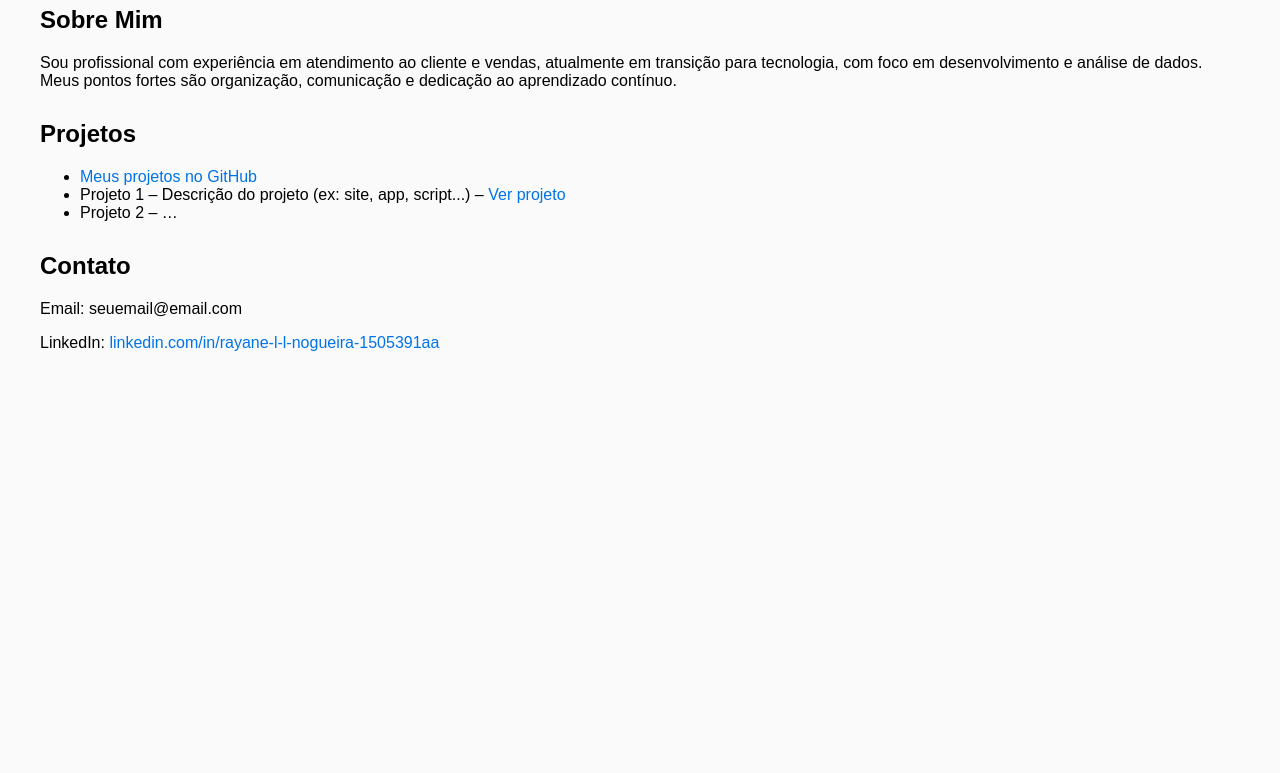
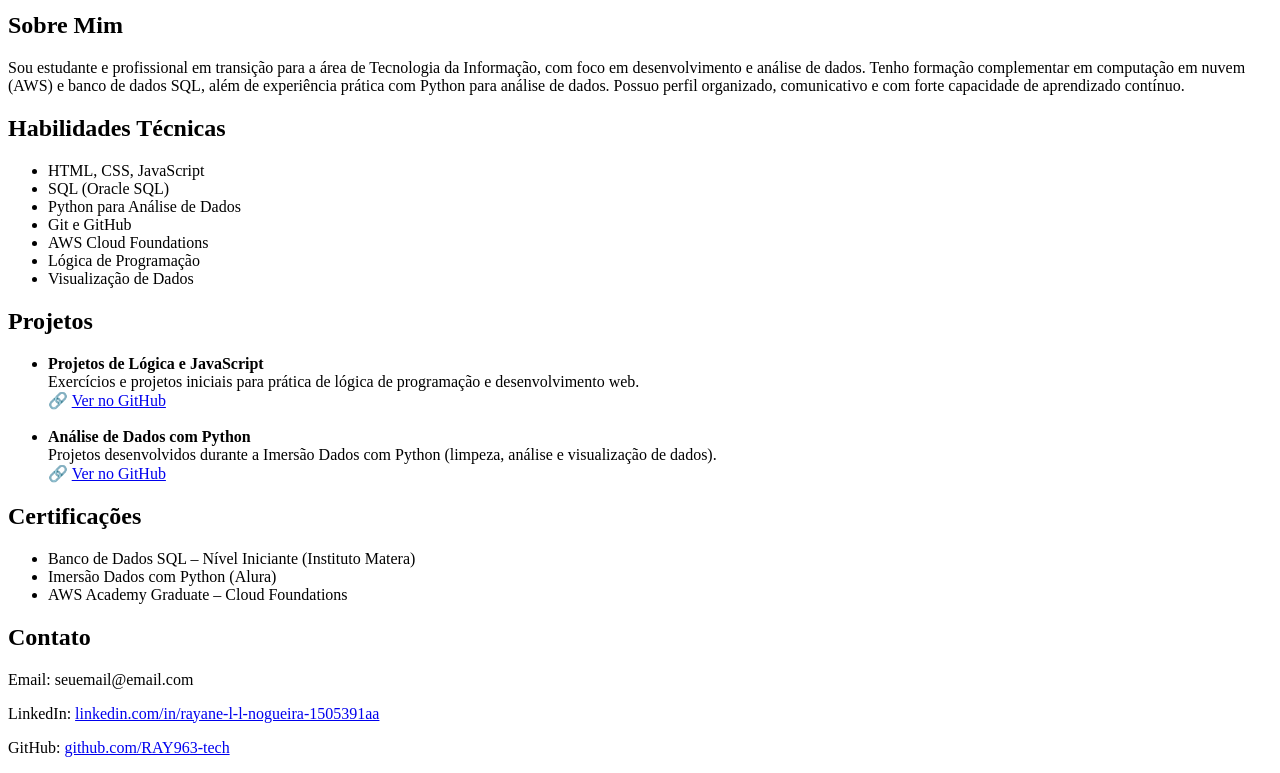
Before and after one commit to RAY963-tech/RAY963-tech.github.io, a plain HTML site: page index.html in a window 1280 px wide. Shown: the part 92-865 px from the top of the page. Before the commit the page ends 800 px from the top, so only its background shows below. Drawn offline with Linux system fonts and the light colour scheme.

Commit message:
Update index.html

```diff
--- a/index.html
+++ b/index.html
@@ -1,37 +1,69 @@
-<!DOCTYPE html>
-<html lang="pt-BR">
-<head>
-  <meta charset="UTF-8">
-  <meta name="viewport" content="width=device-width, initial-scale=1.0">
-  <title>Portfólio | Rayane Nogueira</title>
-  <style>
-    body { font-family: Arial, sans-serif; margin: 40px; background: #fafafa; }
-    h1 { color: #222; }
-    .section { margin-bottom: 30px; }
-    a { color: #0073e6; text-decoration: none; }
-  </style>
-</head>
-<body>
-  <h1>Portfólio – Rayane Leandro de Lima Nogueira</h1>
+<h1>Rayane Leandro de Lima Nogueira</h1>
+<p><strong>Estudante de Tecnologia | Análise de Dados | Cloud | Desenvolvimento</strong></p>
 
 <div class="section">
   <h2>Sobre Mim</h2>
-    <p>Sou profissional com experiência em atendimento ao cliente e vendas, atualmente em transição para tecnologia, com foco em desenvolvimento e análise de dados. Meus pontos fortes são organização, comunicação e dedicação ao aprendizado contínuo.</p>
+  <p>
+    Sou estudante e profissional em transição para a área de Tecnologia da Informação,
+    com foco em desenvolvimento e análise de dados. Tenho formação complementar em
+    computação em nuvem (AWS) e banco de dados SQL, além de experiência prática com
+    Python para análise de dados. Possuo perfil organizado, comunicativo e com forte
+    capacidade de aprendizado contínuo.
+  </p>
+</div>
+
+<div class="section">
+  <h2>Habilidades Técnicas</h2>
+  <ul>
+    <li>HTML, CSS, JavaScript</li>
+    <li>SQL (Oracle SQL)</li>
+    <li>Python para Análise de Dados</li>
+    <li>Git e GitHub</li>
+    <li>AWS Cloud Foundations</li>
+    <li>Lógica de Programação</li>
+    <li>Visualização de Dados</li>
+  </ul>
 </div>
 
 <div class="section">
   <h2>Projetos</h2>
   <ul>
-      <li><a href="https://github.com/RAY963-tech">Meus projetos no GitHub</a></li>
-      <li>Projeto 1 – Descrição do projeto (ex: site, app, script...) – <a href="#">Ver projeto</a></li>
-      <li>Projeto 2 – …</li>
+    <li>
+      <strong>Projetos de Lógica e JavaScript</strong><br>
+      Exercícios e projetos iniciais para prática de lógica de programação e desenvolvimento web.<br>
+      🔗 <a href="https://github.com/RAY963-tech" target="_blank">Ver no GitHub</a>
+    </li>
+    <br>
+    <li>
+      <strong>Análise de Dados com Python</strong><br>
+      Projetos desenvolvidos durante a Imersão Dados com Python (limpeza, análise e visualização de dados).<br>
+      🔗 <a href="https://github.com/RAY963-tech" target="_blank">Ver no GitHub</a>
+    </li>
+  </ul>
+</div>
+
+<div class="section">
+  <h2>Certificações</h2>
+  <ul>
+    <li>Banco de Dados SQL – Nível Iniciante (Instituto Matera)</li>
+    <li>Imersão Dados com Python (Alura)</li>
+    <li>AWS Academy Graduate – Cloud Foundations</li>
   </ul>
 </div>
 
 <div class="section">
   <h2>Contato</h2>
   <p>Email: seuemail@email.com</p>
-    <p>LinkedIn: <a href="https://www.linkedin.com/in/rayane-l-l-nogueira-1505391aa">linkedin.com/in/rayane-l-l-nogueira-1505391aa</a></p>
+  <p>
+    LinkedIn:
+    <a href="https://www.linkedin.com/in/rayane-l-l-nogueira-1505391aa" target="_blank">
+      linkedin.com/in/rayane-l-l-nogueira-1505391aa
+    </a>
+  </p>
+  <p>
+    GitHub:
+    <a href="https://github.com/RAY963-tech" target="_blank">
+      github.com/RAY963-tech
+    </a>
+  </p>
 </div>
-</body>
-</html>
```
Lines whose indentation alone changed are shown as unchanged.
